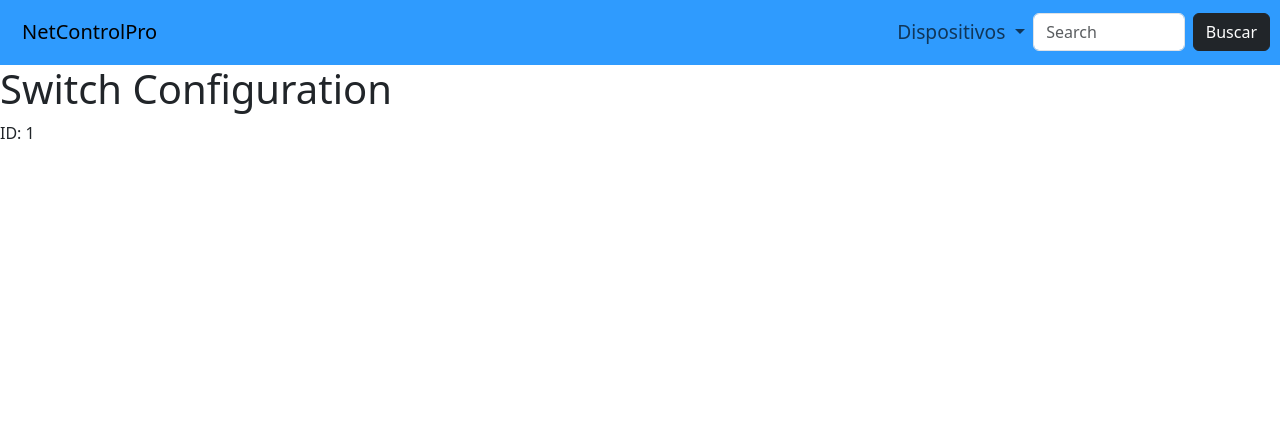
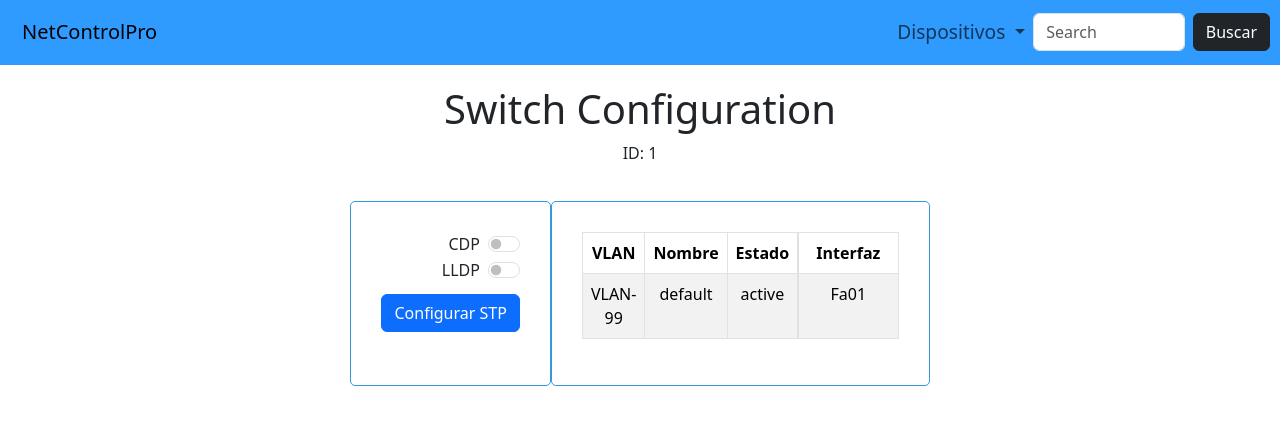
Before and after one commit to IvanEnriquezGrande/NetControlPro, a Flask app: page /switch-config/1 in a window 1280 px wide. Shown: the top 425 px of the page. Run offline with Flask 3, Linux system fonts and the light colour scheme.

Commit message:
GUI dispositivo Switch
Maquetado general, ventana emergente de STP (incompleta).

```diff
--- a/static/css/style.css
+++ b/static/css/style.css
@@ -24,8 +24,35 @@ body .confs {
     align-items: center;
 }
 
-body .confs_cont{
+body .confs_cont {
     padding: 20px;
     border: 2px solid lightgrey;
     border-radius: 15px;
 }
+
+body .generalContainer {
+    padding: 20px;
+    display: grid;
+    justify-content: center;
+    align-items: center;
+    text-align: center;
+}
+
+body .container {
+    padding: 20px;
+    display: flex;
+}
+
+body .container_l{
+    padding: 30px;
+    border: 1.5px solid #3498db;
+    border-radius: 5px;
+}
+
+body .container_r{
+    padding: 30px;
+    display: flex;
+    justify-content: center;
+    border: 1.5px solid #3498db;
+    border-radius: 5px;
+}
--- a/templates/switch-config.html
+++ b/templates/switch-config.html
@@ -1,8 +1,102 @@
+<!doctype html>
+<html lang="en">
+
+<head>
+    <meta charset="utf-8">
+    <meta name="viewport" content="width=device-width, initial-scale=1">
+    <title>NetControl</title>
+    <link rel="stylesheet" href="https://cdn.jsdelivr.net/npm/bootstrap@5.3.2/dist/css/bootstrap.min.css"
+        integrity="sha384-T3c6CoIi6uLrA9TneNEoa7RxnatzjcDSCmG1MXxSR1GAsXEV/Dwwykc2MPK8M2HN" crossorigin="anonymous">
+    <link rel="stylesheet" href="{{ url_for('static', filename='css/style.css') }}">
+    <link rel="stylesheet" href="{{ url_for('static', filename='css/sort-table.css') }}">
+    <link rel="stylesheet" href="https://cdn.jsdelivr.net/npm/bootstrap-icons@1.11.1/font/bootstrap-icons.css">
+
+</head>
+
 {% extends 'base.html' %}
 {% block title %}Configuración del router{% endblock %}
 {% block content %}
+
 <body>
-    <h1>Switch Configuration</h1>
-    <p>ID: {{ switch_id }}</p>
+    <div class="generalContainer">
+        <h1>Switch Configuration</h1>
+        <p>ID: {{ switch_id }}</p>
+        <div class="container">
+            <div class="container_l">
+                <div class="form-check form-switch form-check-reverse">
+                    <input class="form-check-input" type="checkbox" id="flexSwitchCheckReverse">
+                    <label class="form-check-label" for="flexSwitchCheckReverse">CDP</label>
+                </div>
+                <div class="form-check form-switch form-check-reverse">
+                    <input class="form-check-input" type="checkbox" id="flexSwitchCheckReverse">
+                    <label class="form-check-label" for="flexSwitchCheckReverse">LLDP</label>
+                </div>
+                <div class="d-grid gap-2" style="padding-top: 10PX;">
+                    <button class="btn btn-primary" type="button" id="btn-edit{{switch_id}}" data-bs-toggle="modal"
+                        data-bs-target="#modal{{switch_id}}">Configurar STP</button>
+                </div>
+            </div>
+            <div class="container_r">
+                <table class="table table-striped table-bordered">
+                    <thead>
+                        <tr>
+                            <th scope="col">VLAN</th>
+                            <th scope="col">Nombre</th>
+                            <th scope="col">Estado</th>
+                        </tr>
+                    </thead>
+                    <tbody>
+                        <tr>
+                            <td>VLAN-99</td>
+                            <td>default</td>
+                            <td>active</td>
+                        </tr>
+                    </tbody>
+                </table>
+                <table class="table table-striped table-bordered">
+                    <thead>
+                        <tr>
+                            <th scope="col">Interfaz</th>
+                        </tr>
+                    </thead>
+                    <tbody>
+                        <tr>
+                            <td>Fa01</td>
+                        </tr>
+                    </tbody>
+                </table>
+            </div>
+        </div>
+    </div>
+    <!-- STP Modal -->
+    <div class="modal fade" id="modal{{switch_id}}" tabindex="-1" role="dialog" aria-labelledby="exampleModalLongTitle"
+        aria-hidden="true">
+        <div class="modal-dialog" role="document">
+            <div class="modal-content">
+                <div class="modal-header">
+                    <h5 class="modal-title" id="exampleModalLongTitle">Configuración de STP</h5>
+                    <button type="button" class="btn-close" data-bs-dismiss="modal" aria-label="Close"></button>
+                </div>
+                <div class="modal-body">
+                    <form action="#" method="POST">
+                        <div class="form-group row py-1">
+                            <label class="col-form-label col-sm-6">ID del Dispositivo:</label>
+                            <div class="col-sm-6">
+                                <input class="form-control border border-secondary" type="text" name="deviceIp" disabled value="{{ switch_id }}">
+                            </div>
+                        </div>
+                    </form>
+                </div>
+            </div>
+        </div>
+    </div>
+    <!-- Fin de STP modal -->
+
+    <script src="https://cdn.jsdelivr.net/npm/bootstrap@5.3.2/dist/js/bootstrap.bundle.min.js"
+        integrity="sha384-C6RzsynM9kWDrMNeT87bh95OGNyZPhcTNXj1NW7RuBCsyN/o0jlpcV8Qyq46cDfL"
+        crossorigin="anonymous"></script>
+    <script src="../static/js/sort-table.js"></script>
 </body>
 {% endblock %}
+
+</html>
```
